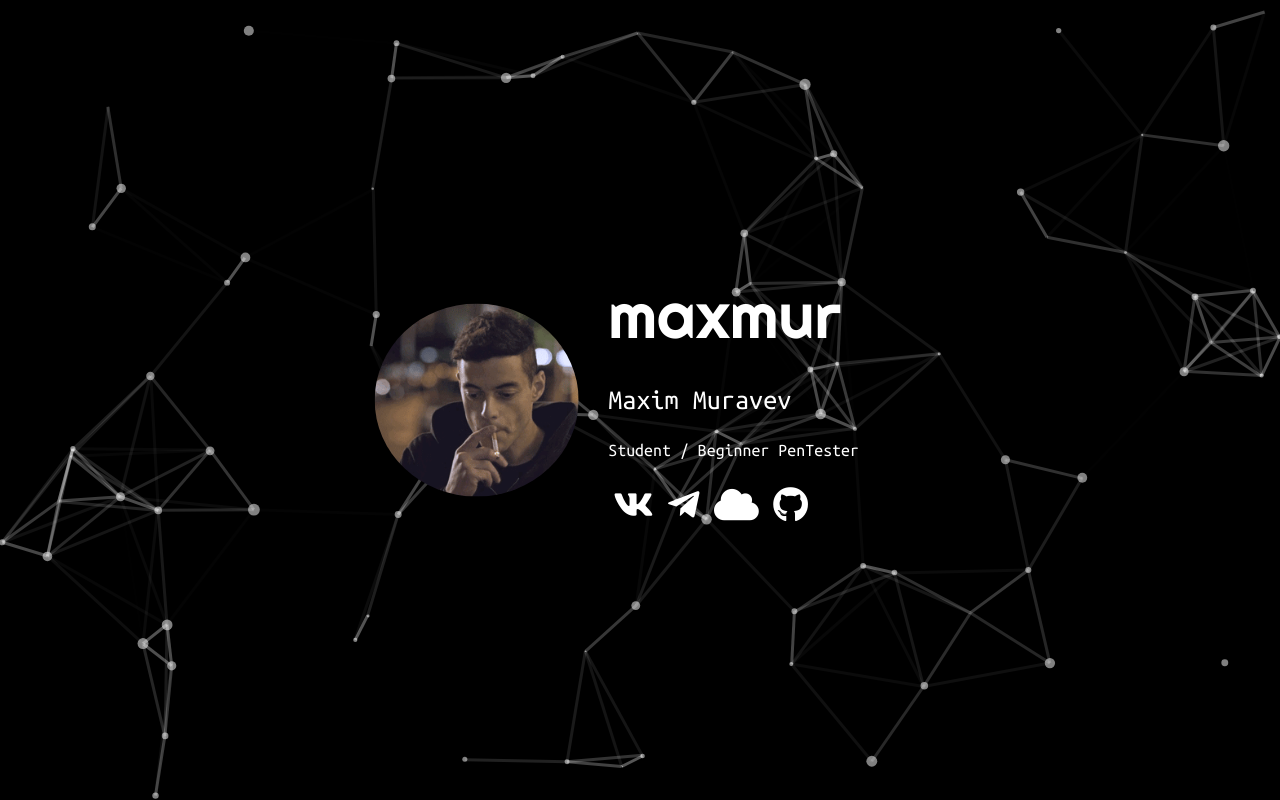
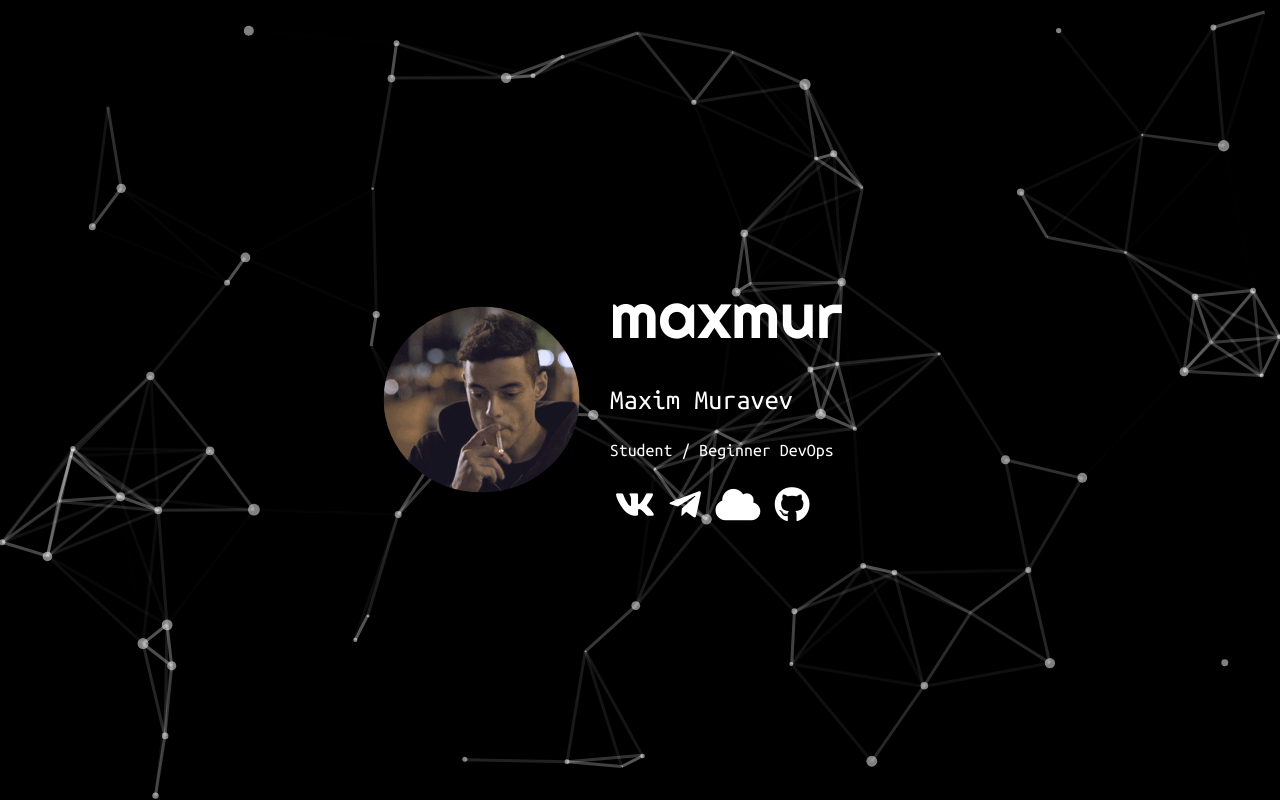
Before and after one commit to TheMaxMur/my_site, a plain HTML site: page maxmur/index.html in a window 1280 px wide. Drawn offline with nearby package versions, Linux system fonts and the light colour scheme.

Commit message:
edit description

```diff
--- a/maxmur/index.html
+++ b/maxmur/index.html
@@ -23,7 +23,7 @@
         <div class="col-md">
           <p class="header1">maxmur</p>
           <p class="header3">Maxim Muravev</p>
-          <p class="header2">Student / Beginner PenTester</p>
+          <p class="header2">Student / Beginner DevOps</p>
           <a class="link1" href="https://vk.com/the_maxmur" data-toggle="tooltip" data-placement="bottom" title="Vk"><i class="fab fa-vk"></i></a>
           <a class="link1" href="https://t.me/the_maxmur" data-toggle="tooltip" data-placement="bottom" title="Telegram"><i class="fab fa-telegram-plane"></i></a>
           <a class="link1" href="https://tryhackme.com/p/maxmur" data-toggle="tooltip" data-placement="bottom" title="Tryhackme"><i class="fas fa-cloud"></i></a>
```
